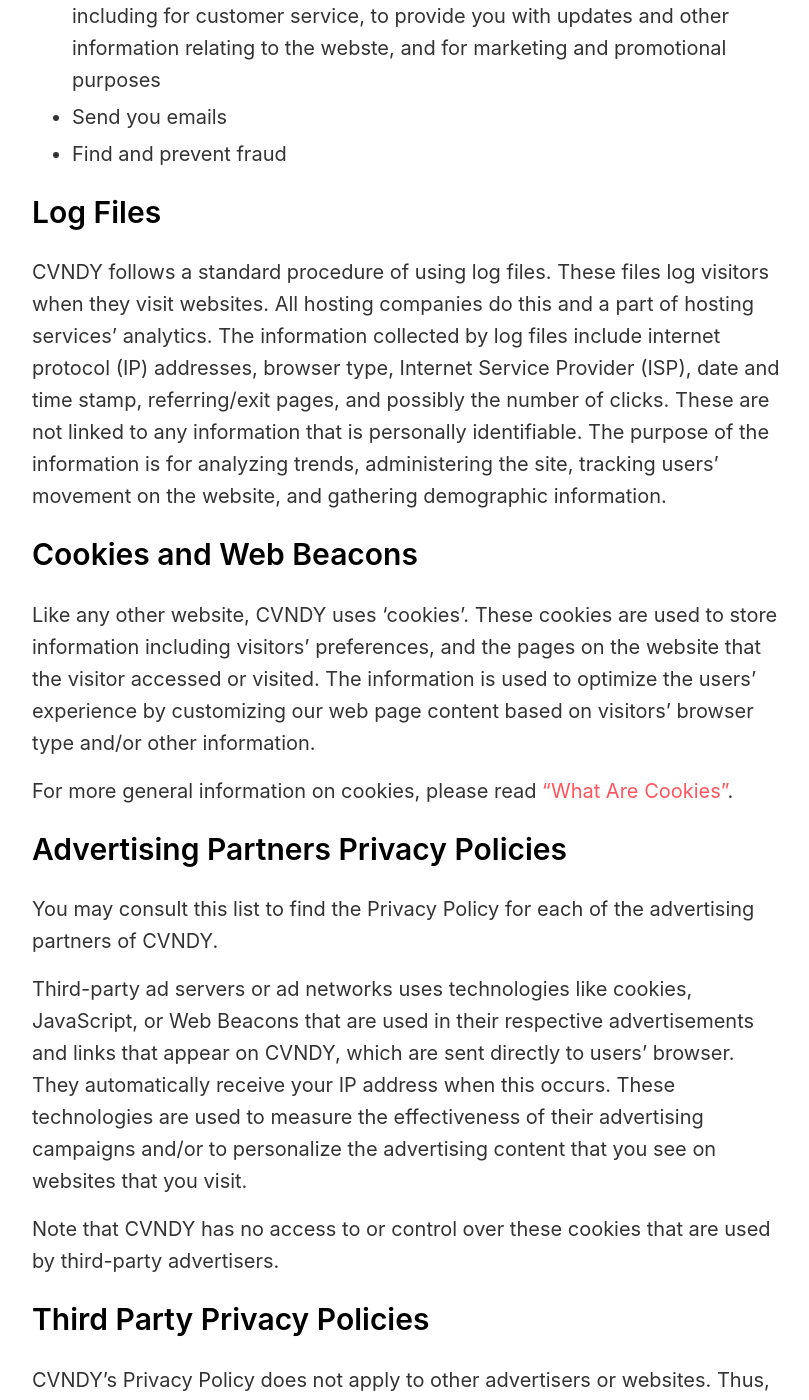
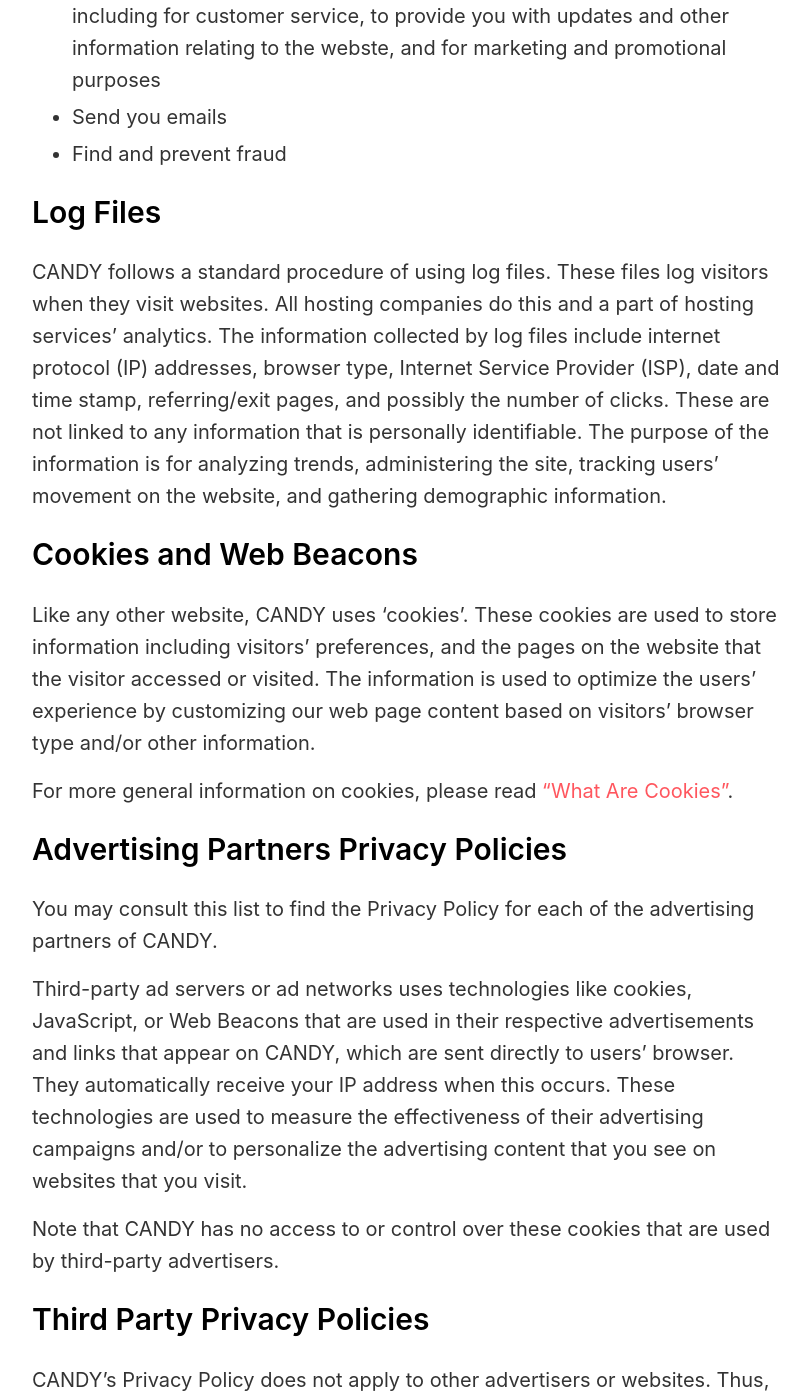
Before and after one commit to aryxmega/candy, a Jekyll site: the page built from _pages/privacypolicy.md, in a window 1280 px wide and 1400 px high, scrolled down 1439 px. Shown: the whole window, without its empty margins (233-1042 px from the left). Built offline with Jekyll 4.4.1, drawn with Linux system fonts in a browser that asks for light colours; nearby versions of some CDN libraries; some web fonts are replaced; some of the changed text lies outside the part shown.

Commit message:
Updated name

```diff
--- a/_pages/privacypolicy.md
+++ b/_pages/privacypolicy.md
@@ -8,13 +8,13 @@ include_in_header: false
 April 8, 2020
 
 
-# Privacy Policy for CVNDY LANE, LLC
+# Privacy Policy for CANDY LANE, LLC
 
-At CVNDY, accessible from https://cvndy.app, one of our main priorities is the privacy of our visitors. This Privacy Policy document contains types of information that is collected and recorded by CVNDY and how we use it.
+At CANDY, accessible from https://candylane.app, one of our main priorities is the privacy of our visitors. This Privacy Policy document contains types of information that is collected and recorded by CANDY and how we use it.
 
 If you have additional questions or require more information about our Privacy Policy, do not hesitate to contact us.
 
-This Privacy Policy applies only to our online activities and is valid for visitors to our website with regards to the information that they shared and/or collect in CVNDY. This policy is not applicable to any information collected offline or via channels other than this website.
+This Privacy Policy applies only to our online activities and is valid for visitors to our website with regards to the information that they shared and/or collect in CANDY. This policy is not applicable to any information collected offline or via channels other than this website.
 
 ## Consent
 
@@ -41,11 +41,11 @@ We use the information we collect in various ways, including to:
 
 ## Log Files
 
-CVNDY follows a standard procedure of using log files. These files log visitors when they visit websites. All hosting companies do this and a part of hosting services' analytics. The information collected by log files include internet protocol (IP) addresses, browser type, Internet Service Provider (ISP), date and time stamp, referring/exit pages, and possibly the number of clicks. These are not linked to any information that is personally identifiable. The purpose of the information is for analyzing trends, administering the site, tracking users' movement on the website, and gathering demographic information.
+CANDY follows a standard procedure of using log files. These files log visitors when they visit websites. All hosting companies do this and a part of hosting services' analytics. The information collected by log files include internet protocol (IP) addresses, browser type, Internet Service Provider (ISP), date and time stamp, referring/exit pages, and possibly the number of clicks. These are not linked to any information that is personally identifiable. The purpose of the information is for analyzing trends, administering the site, tracking users' movement on the website, and gathering demographic information.
 
 ## Cookies and Web Beacons
 
-Like any other website, CVNDY uses 'cookies'. These cookies are used to store information including visitors' preferences, and the pages on the website that the visitor accessed or visited. The information is used to optimize the users' experience by customizing our web page content based on visitors' browser type and/or other information.
+Like any other website, CANDY uses 'cookies'. These cookies are used to store information including visitors' preferences, and the pages on the website that the visitor accessed or visited. The information is used to optimize the users' experience by customizing our web page content based on visitors' browser type and/or other information.
 
 For more general information on cookies, please read <a href="https://www.cookieconsent.com/what-are-cookies/">"What Are Cookies"</a>.
 
@@ -53,15 +53,15 @@ For more general information on cookies, please read <a href="https://www.cookie
 
 ## Advertising Partners Privacy Policies
 
-You may consult this list to find the Privacy Policy for each of the advertising partners of CVNDY.
+You may consult this list to find the Privacy Policy for each of the advertising partners of CANDY.
 
-Third-party ad servers or ad networks uses technologies like cookies, JavaScript, or Web Beacons that are used in their respective advertisements and links that appear on CVNDY, which are sent directly to users' browser. They automatically receive your IP address when this occurs. These technologies are used to measure the effectiveness of their advertising campaigns and/or to personalize the advertising content that you see on websites that you visit.
+Third-party ad servers or ad networks uses technologies like cookies, JavaScript, or Web Beacons that are used in their respective advertisements and links that appear on CANDY, which are sent directly to users' browser. They automatically receive your IP address when this occurs. These technologies are used to measure the effectiveness of their advertising campaigns and/or to personalize the advertising content that you see on websites that you visit.
 
-Note that CVNDY has no access to or control over these cookies that are used by third-party advertisers.
+Note that CANDY has no access to or control over these cookies that are used by third-party advertisers.
 
 ## Third Party Privacy Policies
 
-CVNDY's Privacy Policy does not apply to other advertisers or websites. Thus, we are advising you to consult the respective Privacy Policies of these third-party ad servers for more detailed information. It may include their practices and instructions about how to opt-out of certain options. You may find a complete list of these Privacy Policies and their links here: Privacy Policy Links.
+CANDY's Privacy Policy does not apply to other advertisers or websites. Thus, we are advising you to consult the respective Privacy Policies of these third-party ad servers for more detailed information. It may include their practices and instructions about how to opt-out of certain options. You may find a complete list of these Privacy Policies and their links here: Privacy Policy Links.
 
 You can choose to disable cookies through your individual browser options. To know more detailed information about cookie management with specific web browsers, it can be found at the browsers' respective websites. What Are Cookies?
 
@@ -88,4 +88,4 @@ If you make a request, we have one month to respond to you. If you would like to
 
 Another part of our priority is adding protection for children while using the internet. We encourage parents and guardians to observe, participate in, and/or monitor and guide their online activity.
 
-CVNDY does not knowingly collect any Personal Identifiable Information from children under the age of 13. If you think that your child provided this kind of information on our website, we strongly encourage you to contact us immediately and we will do our best efforts to promptly remove such information from our records.
+CANDY does not knowingly collect any Personal Identifiable Information from children under the age of 13. If you think that your child provided this kind of information on our website, we strongly encourage you to contact us immediately and we will do our best efforts to promptly remove such information from our records.
```
Also changed, not shown: _pages/changelog.md (+3 -3 lines), 2 other files.
